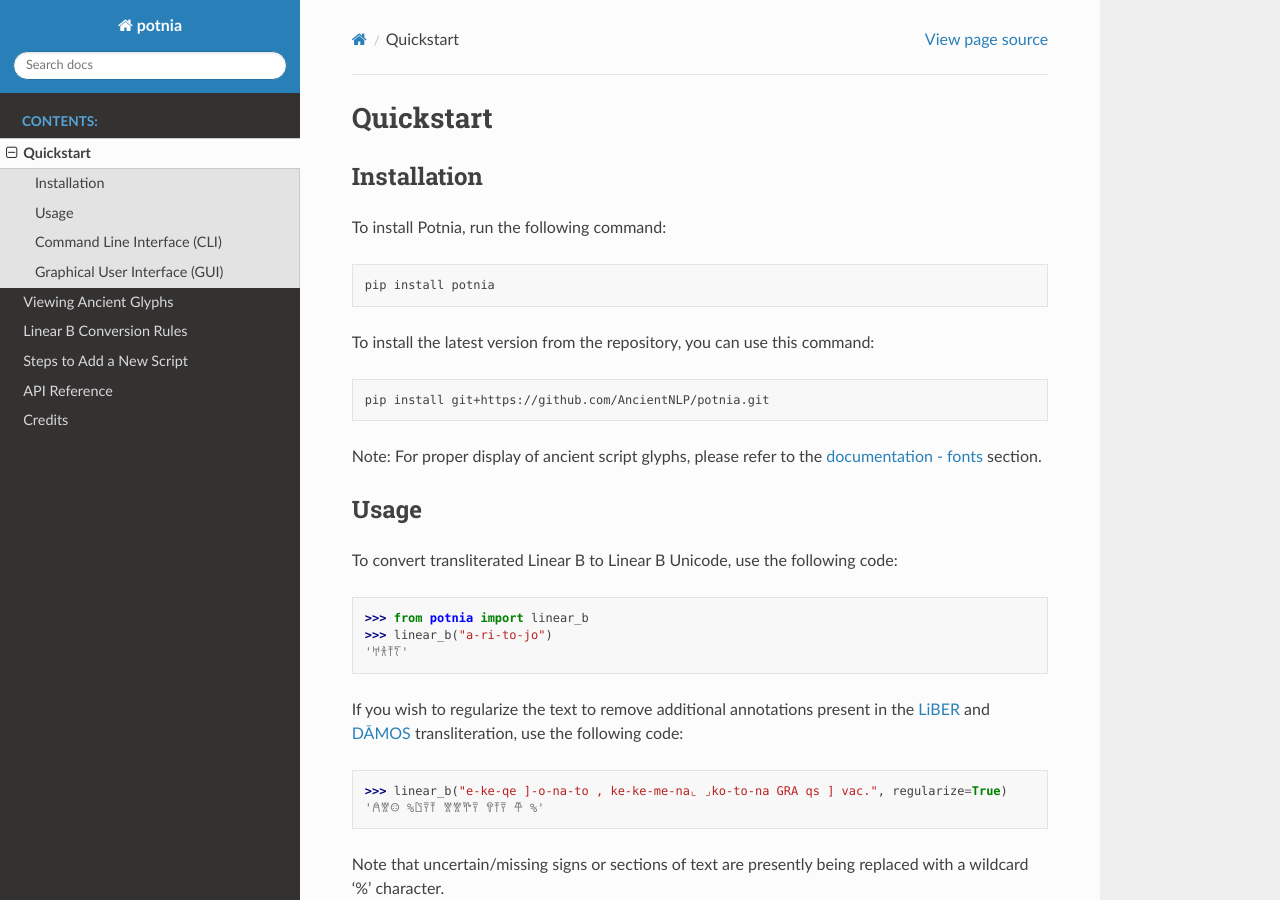
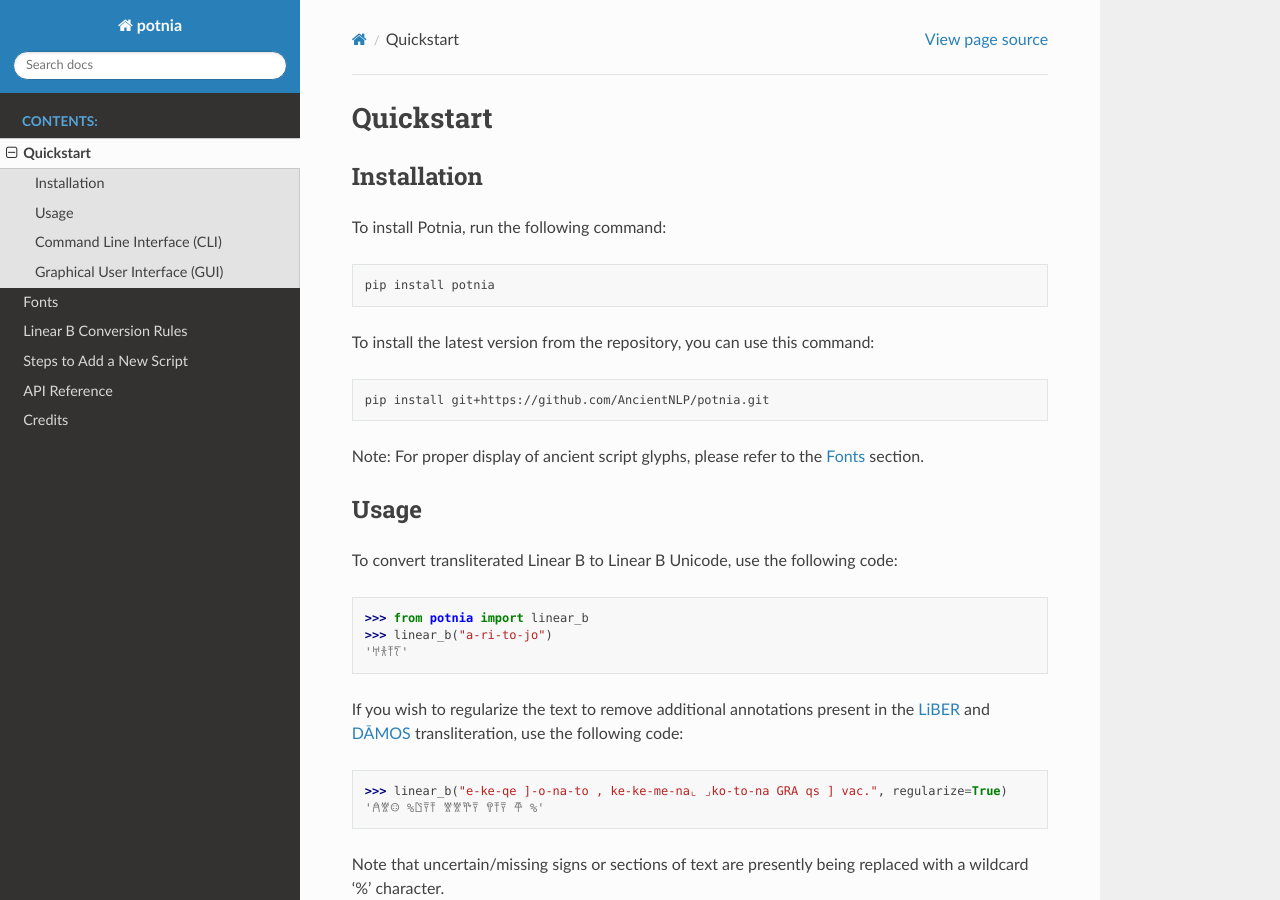
Before and after one commit to AncientNLP/potnia, a Sphinx documentation site: the page built from docs/quickstart.rst, in a window 1280 px wide and 900 px high. Built offline with Sphinx 7.4.7 and the Read the Docs theme 3.1.0, drawn with Linux system fonts in a browser that asks for light colours.

Commit message:
Fonts section reference to readme.rst

```diff
--- a/README.rst
+++ b/README.rst
@@ -66,7 +66,7 @@
 
     pip install git+https://github.com/AncientNLP/potnia.git
 
-Note: For proper display of ancient script glyphs, please refer to the `documentation - fonts <docs/fonts.rst>`_  section.
+Note: For proper display of ancient script glyphs, please refer to the `Fonts <https://ancientnlp.github.io/potnia/fonts.html>`_  section.
 
 Usage
 ====================
--- a/docs/fonts.rst
+++ b/docs/fonts.rst
@@ -1,4 +1,4 @@
-Viewing Ancient Glyphs
+Fonts
 ======================
 
 If the glyphs for Linear A, Linear B, or other ancient scripts do not display correctly in your terminal, code editor, web browser, or Jupyter notebook, it is likely due to missing fonts. Install the following Noto Sans fonts from Google Fonts for proper rendering:
```
